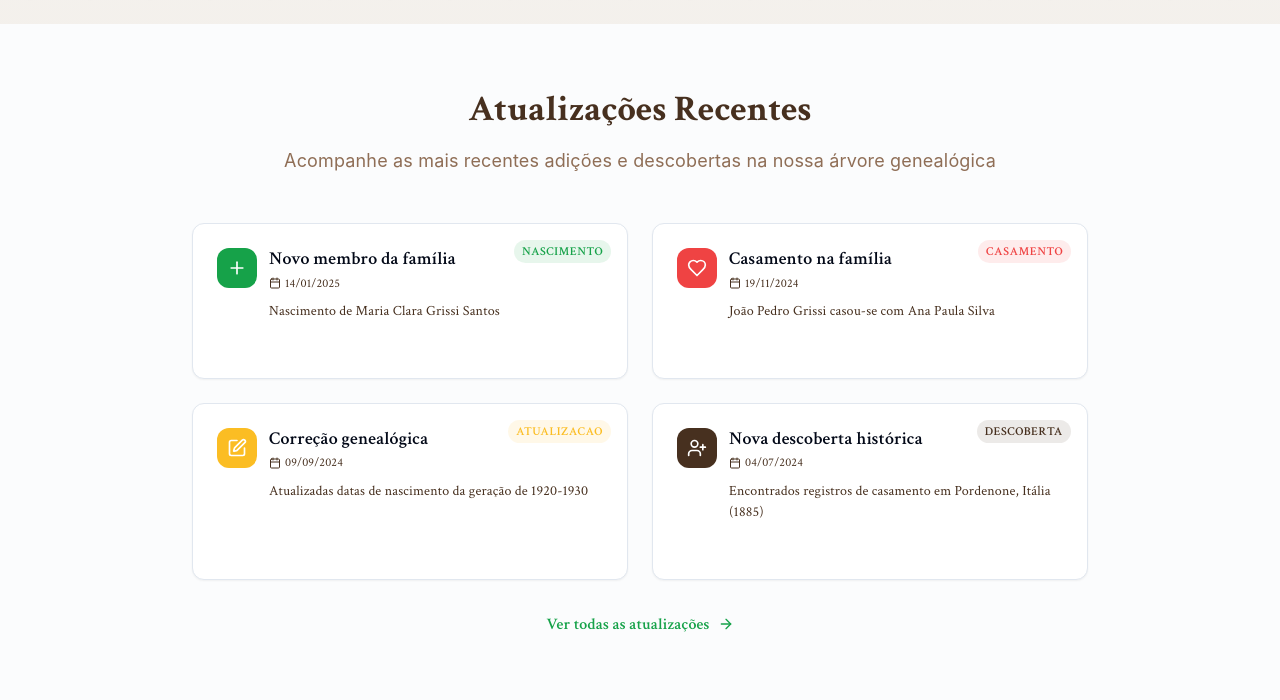
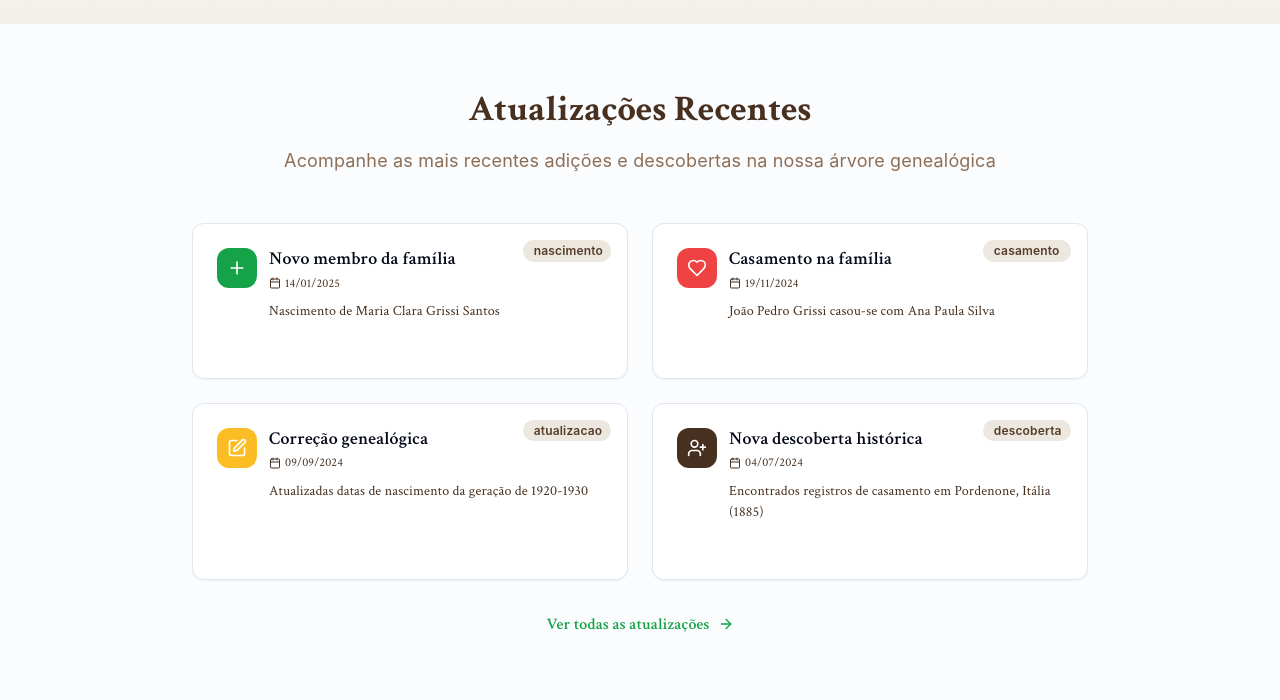
Before and after one commit to criscmaia/site_grissi, a PHP site: page / in a window 1280 px wide. Shown: the part 756-1456 px from the top of the page. Run offline with PHP 8.4, Linux system fonts and the light colour scheme.

Commit message:
Refactor header styles in index.css for improved design and usability
Update header styles in index.css to enhance layout and visual consistency. Introduce flexbox for better alignment, adjust padding and font properties for improved readability, and ensure a modern aesthetic that aligns with the overall site design.

```diff
--- a/index.css
+++ b/index.css
@@ -1026,33 +1026,51 @@ header .container {
     position: absolute;
     top: 1rem;
     right: 1rem;
-    font-size: 0.75rem;
+    display: flex;
+    align-items: center;
+    border-radius: 9999px;
+    border: 0.8px solid rgba(0, 0, 0, 0);
+    padding: 2px 10px;
     font-weight: 600;
-    padding: 0.125rem 0.5rem;
-    border-radius: 9999px;
-    text-transform: uppercase;
-    letter-spacing: 0.5px;
+    font-size: 12px;
+    line-height: 16px;
+    height: 21.6px;
+    width: 88.1875px;
+    box-sizing: border-box;
+    color: rgb(86, 60, 41);
+    font-family: Inter, Helvetica, sans-serif;
+    font-feature-settings: normal;
+    font-variation-settings: normal;
+    text-size-adjust: 100%;
+    transition-duration: 0.15s;
+    transition-property: color, background-color, border-color, text-decoration-color, fill, stroke;
+    transition-timing-function: cubic-bezier(0.4, 0, 0.2, 1);
+    unicode-bidi: isolate;
+    -webkit-tap-highlight-color: rgba(0, 0, 0, 0);
+    background-color: rgb(236, 231, 223);
+    border-bottom-color: rgba(0, 0, 0, 0);
+    border-bottom-left-radius: 9999px;
+    border-bottom-right-radius: 9999px;
+    border-bottom-style: solid;
+    border-bottom-width: 0.8px;
+    border-left-color: rgba(0, 0, 0, 0);
+    border-left-style: solid;
+    border-left-width: 0.8px;
+    border-right-color: rgba(0, 0, 0, 0);
+    border-right-style: solid;
+    border-right-width: 0.8px;
+    border-top-color: rgba(0, 0, 0, 0);
+    border-top-left-radius: 9999px;
+    border-top-right-radius: 9999px;
+    border-top-style: solid;
+    border-top-width: 0.8px;
+    padding-bottom: 2px;
+    padding-left: 10px;
+    padding-right: 10px;
+    padding-top: 2px;
 }
 
-.update-tag.nascimento {
-    background: hsl(var(--heritage-green) / 0.1);
-    color: hsl(var(--heritage-green));
-}
 
-.update-tag.casamento {
-    background: hsl(var(--heritage-red) / 0.1);
-    color: hsl(var(--heritage-red));
-}
-
-.update-tag.atualizacao {
-    background: hsl(var(--heritage-gold) / 0.1);
-    color: hsl(var(--heritage-gold));
-}
-
-.update-tag.descoberta {
-    background: hsl(var(--heritage-brown) / 0.1);
-    color: hsl(var(--heritage-brown));
-}
 
 .updates-link {
     text-align: center;
```
